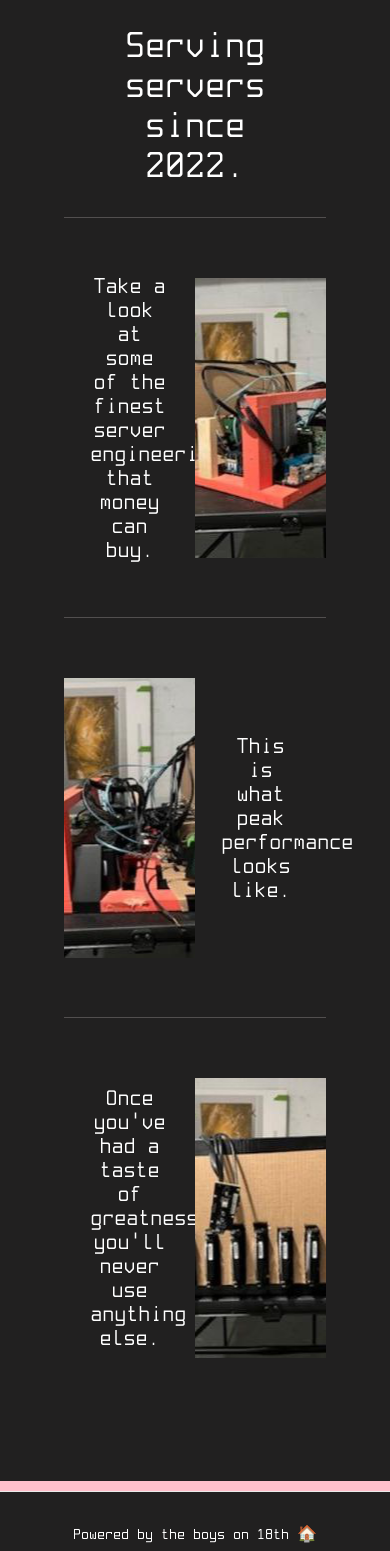
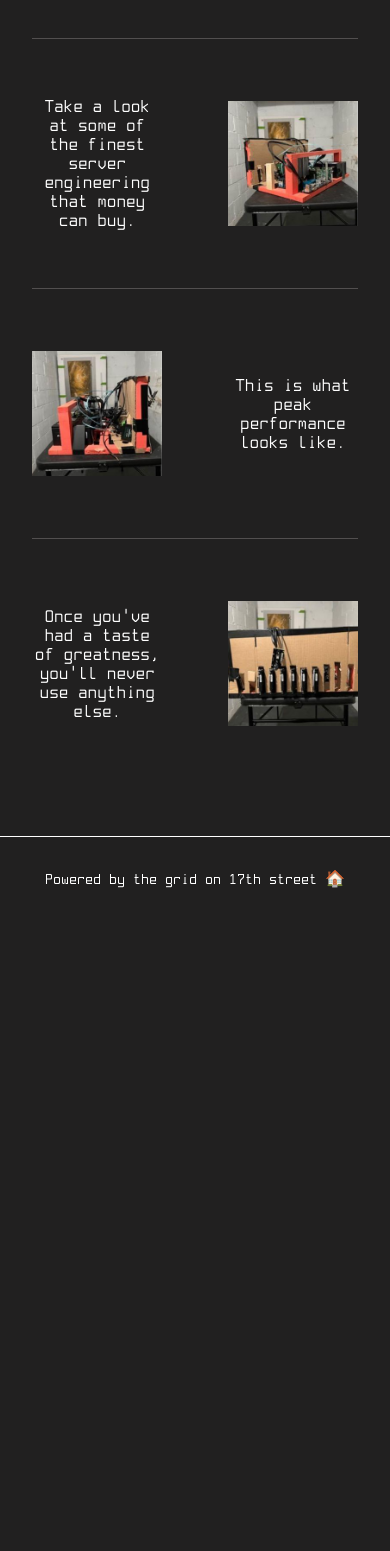
Before and after one commit to hmsmart/www-ohiobsd, a Next.js app: page / in a window 390 px wide. Shown: the part 446-1997 px from the top of the page. After the commit the page ends 1366 px from the top, so only its background shows below. Built offline with nearby package versions, Linux system fonts and the light colour scheme.

Commit message:
even more styling changes, made mobile look decent

```diff
--- a/pages/index.js
+++ b/pages/index.js
@@ -1,24 +1,17 @@
 import Head from "next/head";
 import styles from "../styles/Home.module.css";
-import MainPage from "./mainPage";
+import Navbar from "./Navbar";
 
 export default function Home() {
   return (
-    <div className={styles.container}>
+    <div>
       <Head>
         <title>Ohio BSD</title>
         <meta name="description" content="Cuyahoga Falls only BSD center" />
         <link rel="icon" href="/favicon.ico" />
       </Head>
       <header>
-        <div id={styles.navbar}>
-          <div id={styles.BSDLogoText}></div>
-          <ul id={styles.navigation}>
-            <li className={styles.navbarText}> Why BSD?</li>
-            <li className={styles.navbarText}> Why Ohio?</li>
-            <li className={styles.navbarText}> How did I get here?</li>
-          </ul>
-        </div>
+        <Navbar />
         <main id={styles.main}>
           <div id={styles.titleContainer}>
             <div id={styles.BSDLogoFlag}></div>
@@ -29,11 +22,11 @@ export default function Home() {
               Take a look at some of the finest server engineering that money
               can buy.
             </div>
-            <div id={styles.pictureBox1}></div>
+            <div className={styles.pictureBox} id={styles.pictureBox1}></div>
           </div>
 
           <div className={styles.descriptionContainer}>
-            <div id={styles.pictureBox2}></div>
+            <div className={styles.pictureBox} id={styles.pictureBox2}></div>
             <div className={styles.textDescription}>
               This is what peak performance looks like.
             </div>
@@ -44,15 +37,13 @@ export default function Home() {
               Once you've had a taste of greatness, you'll never use anything
               else.
             </div>
-            <div id={styles.pictureBox3}></div>
+            <div className={styles.pictureBox} id={styles.pictureBox3}></div>
           </div>
         </main>
+        <div className={styles.footer}>
+          <a>Powered by the grid on 17th street 🏠</a>
+        </div>
       </header>
-      <MainPage />
-
-      <footer className={styles.footer}>
-        <a>Powered by the boys on 18th 🏠</a>
-      </footer>
     </div>
   );
 }
--- a/pages/mainPage.js
+++ /dev/null
@@ -1,7 +0,0 @@
-import styles from "../styles/Home.module.css";
-
-const mainPage = () => {
-  return <div className={styles.scrollContainer}></div>;
-};
-
-export default mainPage;
--- a/styles/Home.module.css
+++ b/styles/Home.module.css
@@ -5,6 +5,7 @@
   display: flex;
   width: 100%;
   height: 75px;
+  padding-right: 2rem;
   color: white;
 }
 
@@ -26,7 +27,7 @@
   display: flex;
   margin: 0;
   margin-left: -50px;
-  color: red;
+  color: #D40000;
   font-size: 1.4rem;
   align-items: flex-end;
 }
@@ -46,7 +47,6 @@
   min-height: 100vh;
   display: flex;
   flex-wrap: wrap;
-  align-content: flex-start;
   justify-content: center;
   padding: 4rem 4rem;
 }
@@ -78,7 +78,7 @@
 .descriptionContainer{
   border-top: 0.5px solid rgb(82, 79, 79);
   display: flex;
-  justify-content: center;
+  justify-content: space-between;
   align-items: center;
   width: 100%;
   height: 400px;
@@ -93,28 +93,22 @@
   padding-left: 10%;
 }
 
-#pictureBox1{
-  background-image: url("../public/ServerPics/serverpic1.png");
+.pictureBox{
   background-position: center;
   background-repeat: no-repeat;
   width: 50%;
-  height: 280px;
+  height: 100%;
+}
+#pictureBox1{
+  background-image: url("../public/ServerPics/serverpic1.png");
 }
 
 #pictureBox2{
   background-image: url("../public/ServerPics/serverpic2.png");
-  background-position: center;
-  background-repeat: no-repeat;
-  width: 50%;
-  height: 280px;
 }
 
 #pictureBox3{
   background-image: url("../public/ServerPics/serverpic3.png");
-  background-position: center;
-  background-repeat: no-repeat;
-  width: 50%;
-  height: 280px;
 }
 
 
@@ -127,16 +121,12 @@
   font-style: normal;
 }
 
-
 .footer {
-  display: flex;
-  flex: 1;
-  background-color: rgb(33, 32, 32);
+  border-top: 1px solid white;
+  padding: 2rem;
+  width: 100%;
   color: white;
-  padding: 2rem 0;
-  border-top: 1px solid #eaeaea;
-  justify-content: center;
-  align-items: center;
+  margin-top: 3rem;
 }
 
 .footer a {
@@ -161,15 +151,98 @@
 }
 
 @media (max-width: 600px) {
-  .grid {
-    width: 100%;
-    flex-direction: column;
+
+  #main {
+    padding: 0rem 2rem;
+  }
+
+  #BSDLogoText {
+    margin-left: 10px;
+  }
+
+  .descriptionContainer{
+    height: 250px;
+    padding: 0px;
+  }
+  .pictureBox{
+    background-size: contain;
+    background-repeat: no-repeat;
+    width: 40%;
+    height: 50%;
+  }
+
+  .textDescription {
+    text-align: center;
+    width: 40%;
+    padding: 0;
+    font-size: 1.2rem;
   }
 }
 
-/* mainPage.js */
+/* whyBSD.js | buyBSD.js | contactUs.js */
+
+.container{
+  display: flex;
+  width: 100%;
+  justify-content: center;
+}
 
 .scrollContainer{
-  height: 10px;
-  background-color: pink;
+  display: flex;
+  flex-direction: column;
+  justify-content: space-between;
+  align-items: center;
+  color: white;
+  height: 100vh;
 }
+
+#pageTitle {
+  width: 100%;
+  color: #D40000;
+  text-align: center;
+  font-size: 7rem;
+}
+
+#pageParagraph {
+  width: 80%;
+  text-align: center;
+  font-size: 1.5rem;
+}
+
+/* contactUs.js */
+
+.formContainer {
+  box-shadow: 5px 10px 10px #504d4d;
+  border: solid black;
+  background: #7e0a0a;
+  padding: 10px 10px;
+  border-radius: 10px;
+  display: flex;
+  flex-direction: column;
+  width: 300px;
+  height: 420px;
+}
+
+.inputs{
+  width: 200px;
+}
+.inputForm {
+  width: 100%;
+  height: 40px;
+  border-radius: 10px;
+}
+
+.formContainer button {
+  margin-top: 10px;
+  width: 100px;
+  height: 35px;
+}
+
+.formSubtitles {
+  color: white;
+  font-size: 1.2rem;
+}
+
+#message {
+  border-radius: 10px;
+}
--- a/styles/globals.css
+++ b/styles/globals.css
@@ -1,5 +1,6 @@
 html,
 body {
+  background-color: rgb(33,32,32);
   padding: 0;
   margin: 0;
   font-family: -apple-system, BlinkMacSystemFont, Segoe UI, Roboto, Oxygen,
@@ -15,6 +16,10 @@ body {
   font-style: normal;
 }
 
+span {
+  color: #D40000;
+}
+
 a {
   color: inherit;
   text-decoration: none;
```
